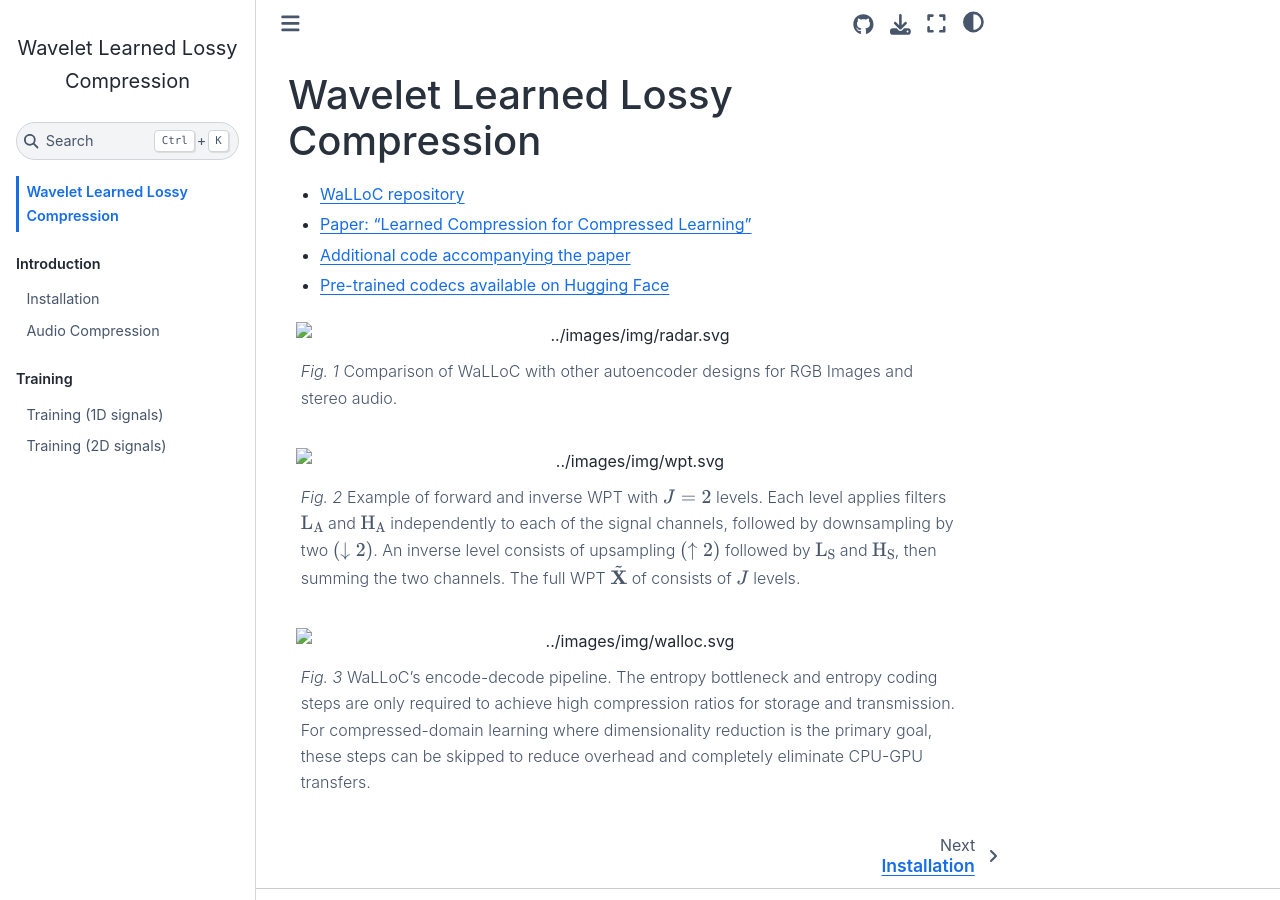
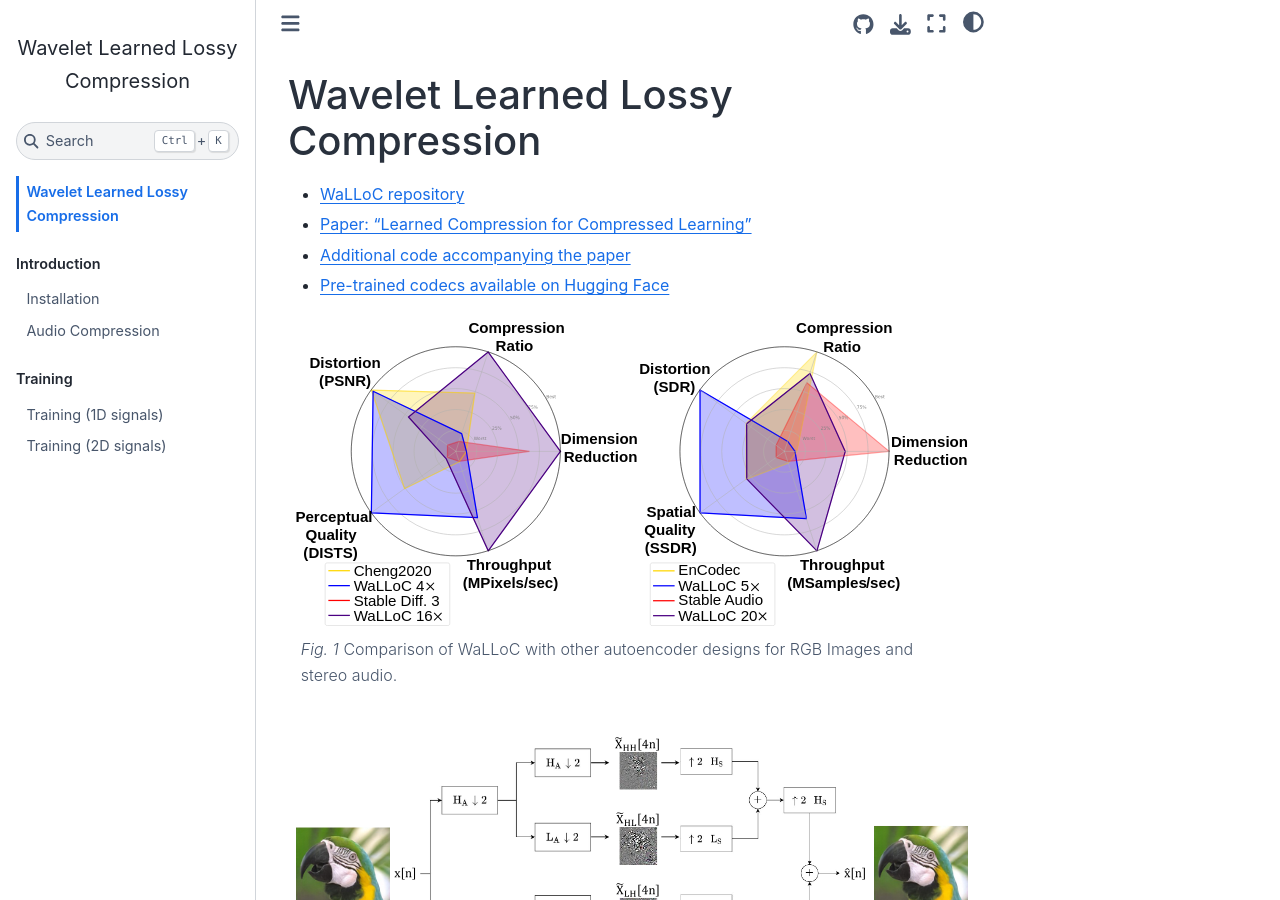
Before and after one commit to danjacobellis/walloc, a Jupyter Book: the page built from index.md, in a window 1280 px wide and 900 px high. Built offline with Jupyter Book 1.0.4 settings and Sphinx 7.4.7 and the Sphinx Book theme 1.1.4, drawn with Linux system fonts in a browser that asks for light colours; pages that are not in the unit, such as notebooks, are missing from menus.

Commit message:
fix image paths

````diff
--- a/docs/index.html
+++ b/docs/index.html
@@ -393,20 +393,20 @@ document.write(`
 <li><p><a class="reference external" href="https://huggingface.co/danjacobellis/walloc">Pre-trained codecs available on Hugging Face</a></p></li>
 </ul>
 <figure class="align-default" id="radar">
-<img alt="../images/img/radar.svg" src="../images/img/radar.svg" />
+<img alt="_images/radar.svg" src="_images/radar.svg" />
 <figcaption>
 <p><span class="caption-number">Fig. 1 </span><span class="caption-text">Comparison of WaLLoC with other autoencoder designs for RGB Images and stereo audio.</span><a class="headerlink" href="#radar" title="Link to this image">#</a></p>
 </figcaption>
 </figure>
 <figure class="align-default" id="walloc">
-<img alt="../images/img/wpt.svg" src="../images/img/wpt.svg" />
+<img alt="_images/wpt.svg" src="_images/wpt.svg" />
 <figcaption>
 <p><span class="caption-number">Fig. 2 </span><span class="caption-text">Example of forward and inverse WPT with <span class="math notranslate nohighlight">\(J=2\)</span> levels. Each level applies filters <span class="math notranslate nohighlight">\(\text{L}_{\text{A}}\)</span> and <span class="math notranslate nohighlight">\(\text{H}_{\text{A}}\)</span> independently to each of the signal channels, followed by downsampling by two <span class="math notranslate nohighlight">\((\downarrow 2)\)</span>. An inverse level consists of upsampling <span class="math notranslate nohighlight">\((\uparrow 2)\)</span> followed by <span class="math notranslate nohighlight">\(\text{L}_{\text{S}}\)</span>
 and <span class="math notranslate nohighlight">\(\text{H}_{\text{S}}\)</span>, then summing the two channels. The full WPT <span class="math notranslate nohighlight">\(\tilde{\textbf{X}}\)</span> of consists of <span class="math notranslate nohighlight">\(J\)</span> levels.</span><a class="headerlink" href="#walloc" title="Link to this image">#</a></p>
 </figcaption>
 </figure>
 <figure class="align-default" id="id1">
-<img alt="../images/img/walloc.svg" src="../images/img/walloc.svg" />
+<img alt="_images/walloc.svg" src="_images/walloc.svg" />
 <figcaption>
 <p><span class="caption-number">Fig. 3 </span><span class="caption-text">WaLLoC’s encode-decode pipeline. The entropy bottleneck and entropy coding steps are only required to achieve high compression ratios for storage and transmission. For compressed-domain learning where dimensionality reduction is the primary goal, these steps can be skipped to reduce overhead and completely eliminate CPU-GPU transfers.</span><a class="headerlink" href="#id1" title="Link to this image">#</a></p>
 </figcaption>
--- a/index.md
+++ b/index.md
@@ -6,7 +6,7 @@
 - [Pre-trained codecs available on Hugging Face](https://huggingface.co/danjacobellis/walloc)
 
 
-```{figure} ../images/img/radar.svg
+```{figure} img/radar.svg
 ---
 name: radar
 ---
@@ -14,7 +14,7 @@ Comparison of WaLLoC with other autoencoder designs for RGB Images and stereo au
 
 ```
 
-```{figure} ../images/img/wpt.svg
+```{figure} img/wpt.svg
 ---
 name: walloc
 ---
@@ -23,7 +23,7 @@ and $\text{H}_{\text{S}}$, then summing the two channels. The full WPT $\tilde{\
 
 ```
 
-```{figure} ../images/img/walloc.svg
+```{figure} img/walloc.svg
 ---
 name: walloc
 ---
````
Also changed, not shown: docs/_sources/index.md (+3 -3 lines), docs/_images/radar.svg (added), docs/_images/walloc.svg (added), docs/_images/wpt.svg (added).
